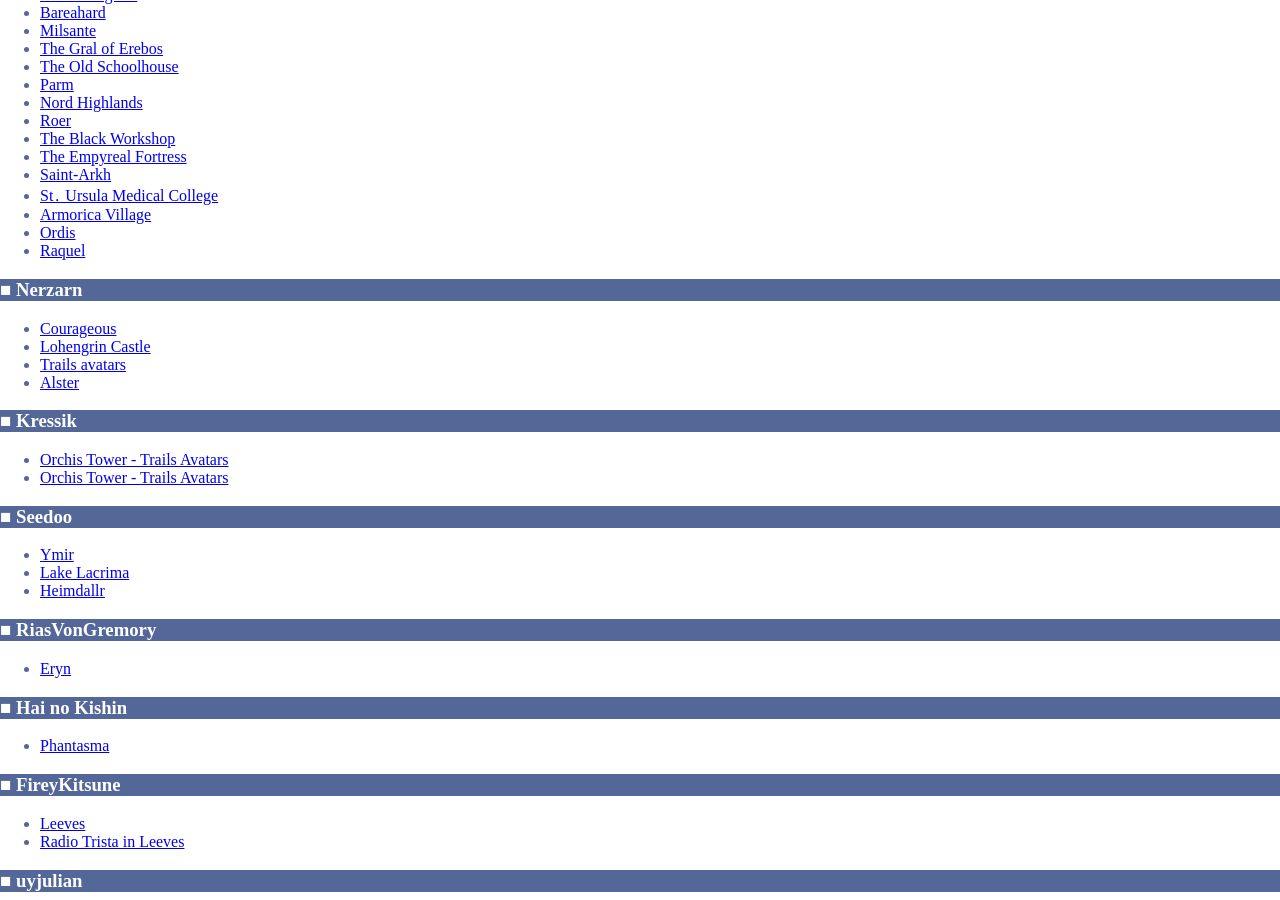
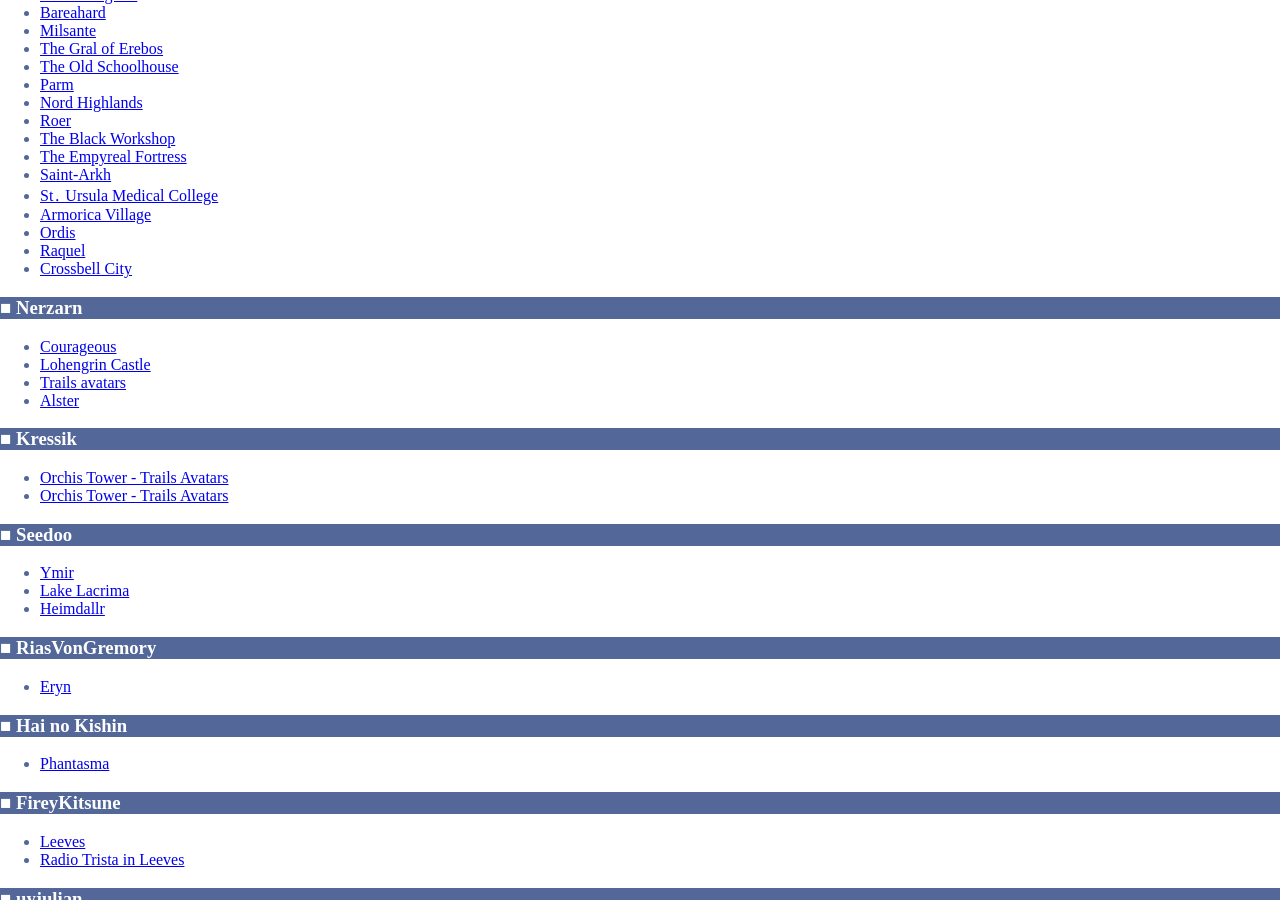
Before and after one commit to uyjulian/falcom-dumps, a Jekyll site: the page built from index.md, in a window 1280 px wide and 900 px high, scrolled down 604 px. Built offline with Jekyll 4.4.1, drawn with Linux system fonts in a browser that asks for light colours.

Commit message:
addition: add Crossbell City

```diff
--- a/index.md
+++ b/index.md
@@ -42,6 +42,7 @@ If you have questions about usage of the models in a specific environment, sendi
 * [Armorica Village](https://vrchat.com/home/launch?worldId=wrld_449a0630-67e0-4bf6-a7c4-1139dd61b0ef)
 * [Ordis](https://vrchat.com/home/launch?worldId=wrld_ab631690-8caf-4a8d-a47e-098a9bf361eb)
 * [Raquel](https://vrchat.com/home/launch?worldId=wrld_da746b13-2184-4cbc-b038-511f78d27db4)
+* [Crossbell City](https://vrchat.com/home/launch?worldId=wrld_ca171e14-cd11-474a-910d-e8d2d8e844ce)
 
 
 ### Nerzarn
```
